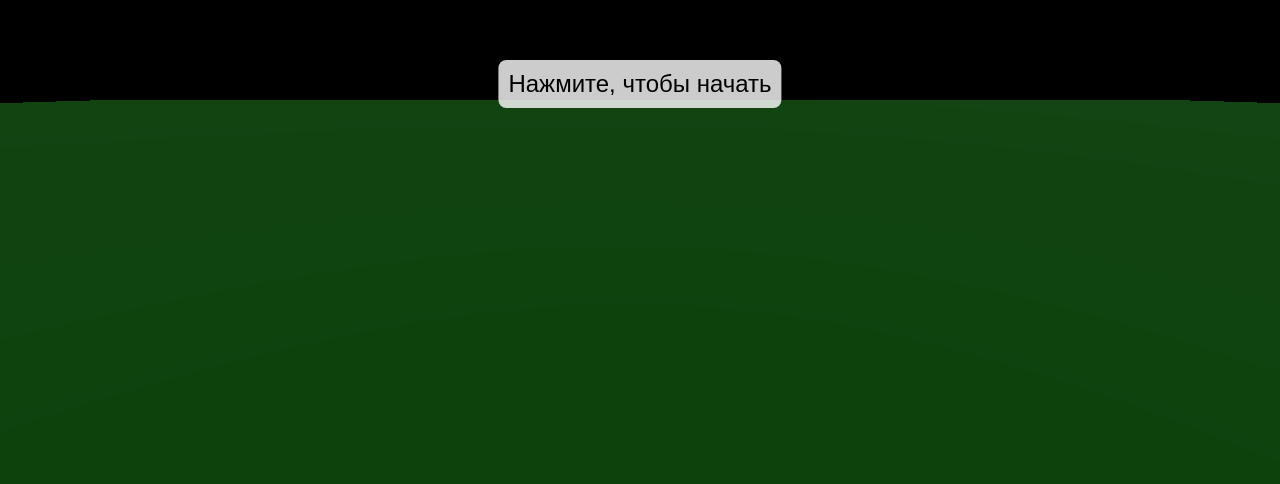
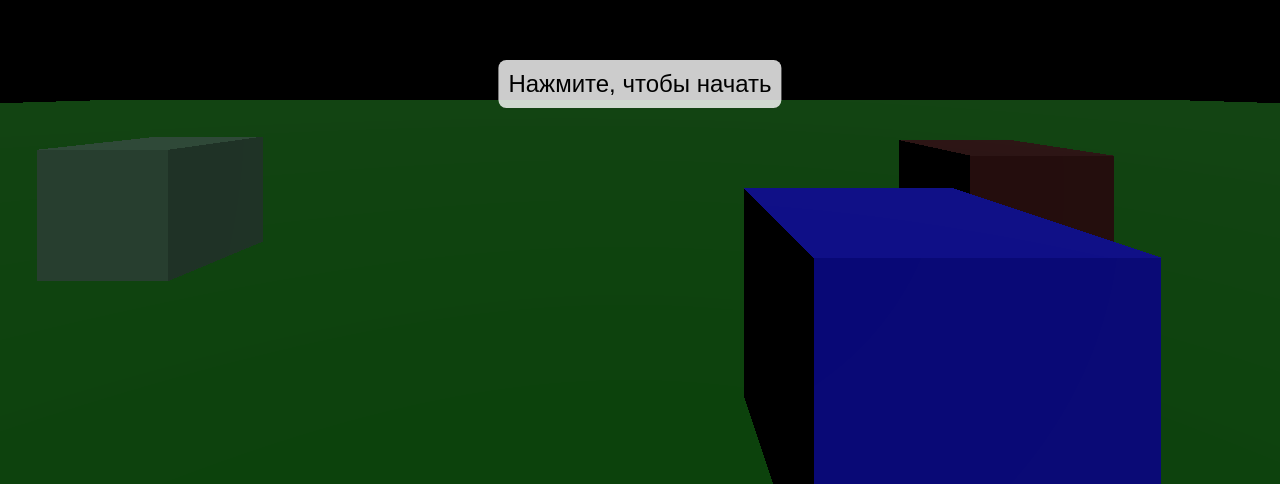
Before and after one commit to kenaS0708/3d-game1, a plain HTML site: page index.html in a window 1280 px wide. Shown: the part 316-800 px from the top of the page. Drawn offline with nearby package versions, Linux system fonts and the light colour scheme; animation ran at ten frames a second.

Commit message:
Update index.html

```diff
--- a/index.html
+++ b/index.html
@@ -3,7 +3,7 @@
 <head>
     <meta charset="UTF-8">
     <meta name="viewport" content="width=device-width, initial-scale=1.0">
-    <title>3D Environment with Physics</title>
+    <title>3D Environment with Improved Collision</title>
     <style>
         body { margin: 0; overflow: hidden; }
         #instructions {
@@ -56,10 +56,31 @@
     cube.position.set(5, 1, 5);
     scene.add(cube);
 
+    // Другие блоки
+    const blocks = [cube];
+
+    // Добавляем несколько блоков
+    for (let i = 0; i < 5; i++) {
+        const block = new THREE.Mesh(
+            new THREE.BoxGeometry(2, 2, 2),
+            new THREE.MeshStandardMaterial({ color: Math.random() * 0xffffff })
+        );
+        block.position.set(Math.random() * 20 - 10, 1, Math.random() * 20 - 10);
+        scene.add(block);
+        blocks.push(block);
+    }
+
     // Оболочка для управления камерой
     const cameraWrapper = new THREE.Object3D();
     cameraWrapper.add(camera);
     scene.add(cameraWrapper);
+
+    // Добавление маленького кубика-оружия
+    const weaponGeometry = new THREE.BoxGeometry(0.5, 0.5, 0.5);
+    const weaponMaterial = new THREE.MeshStandardMaterial({ color: 0x0000ff });
+    const weapon = new THREE.Mesh(weaponGeometry, weaponMaterial);
+    weapon.position.set(0.5, -0.5, -1); // Смещение относительно камеры
+    camera.add(weapon); // Прикрепляем кубик к камере
 
     // Переменные для управления
     const speed = 5; // Скорость передвижения
@@ -73,6 +94,22 @@
     // Позиция камеры
     camera.position.set(0, playerHeight, 0);
 
+    // Функция проверки столкновений
+    function checkCollisions(position, direction) {
+        const playerBounds = new THREE.Box3().setFromCenterAndSize(
+            position.clone().add(direction),
+            new THREE.Vector3(1, playerHeight, 1)
+        );
+
+        for (const block of blocks) {
+            const blockBounds = new THREE.Box3().setFromObject(block);
+            if (blockBounds.intersectsBox(playerBounds)) {
+                return blockBounds.max.y; // Возвращаем высоту столкновения
+            }
+        }
+        return null; // Нет столкновений
+    }
+
     // Управление движением
     function moveCamera(deltaTime) {
         const direction = new THREE.Vector3();
@@ -80,55 +117,60 @@
         const right = new THREE.Vector3();
 
         // Направления движения
-        cameraWrapper.getWorldDirection(forward); // Получаем направление камеры
-        forward.y = 0; // Игнорируем вертикальный наклон камеры
+        cameraWrapper.getWorldDirection(forward);
+        forward.y = 0;
         forward.normalize();
-
-        right.copy(forward).cross(new THREE.Vector3(0, 1, 0)).normalize(); // Перпендикулярное направление
+        right.copy(forward).cross(new THREE.Vector3(0, 1, 0)).normalize();
 
         // Добавляем или вычитаем векторы для правильного направления
-        if (movement.forward) direction.sub(forward); // Движение вперед (инвертировано)
-        if (movement.backward) direction.add(forward); // Движение назад
-        if (movement.left) direction.sub(right); // Движение влево
-        if (movement.right) direction.add(right); // Движение вправо
+        if (movement.forward) direction.add(forward);
+        if (movement.backward) direction.sub(forward);
+        if (movement.left) direction.add(right);
+        if (movement.right) direction.sub(right);
 
-        // Применяем движение
         direction.normalize().multiplyScalar(speed * deltaTime);
 
-        // Проверка на столкновение с кубом
-        const nextPosition = cameraWrapper.position.clone().add(direction);
-        const cubeBounds = new THREE.Box3().setFromObject(cube);
-        const playerBounds = new THREE.Box3().setFromCenterAndSize(
-            nextPosition,
-            new THREE.Vector3(1, playerHeight, 1) // Размер игрока
-        );
-
-        if (cubeBounds.intersectsBox(playerBounds)) {
-            // Ограничение движения при столкновении
-            const collisionNormal = nextPosition.clone().sub(cube.position).normalize();
-            collisionNormal.y = 0; // Игнорируем вертикальный компонент
-            direction.sub(collisionNormal.multiplyScalar(direction.dot(collisionNormal)));
+        // Проверяем на столкновения в горизонтальной плоскости
+        const collisionHeight = checkCollisions(cameraWrapper.position, direction);
+        if (collisionHeight === null || cameraWrapper.position.y > collisionHeight + 0.1) {
+            cameraWrapper.position.add(direction);
         }
-
-        cameraWrapper.position.add(direction);
 
         // Гравитация
         if (!isGrounded) velocityY -= gravity * deltaTime;
-        cameraWrapper.position.y += velocityY * deltaTime;
 
-        // Ограничение по полу
-        if (cameraWrapper.position.y <= playerHeight) {
-            cameraWrapper.position.y = playerHeight;
-            velocityY = 0;
-            isGrounded = true;
+        const nextYPosition = cameraWrapper.position.y + velocityY * deltaTime;
+        const playerBounds = new THREE.Box3().setFromCenterAndSize(
+            new THREE.Vector3(cameraWrapper.position.x, nextYPosition, cameraWrapper.position.z),
+            new THREE.Vector3(1, playerHeight, 1)
+        );
+
+        let collisionDetected = false;
+
+        for (const block of blocks) {
+            const blockBounds = new THREE.Box3().setFromObject(block);
+            if (blockBounds.intersectsBox(playerBounds)) {
+                collisionDetected = true;
+                if (velocityY < 0) {
+                    isGrounded = true;
+                    velocityY = 0;
+                    cameraWrapper.position.y = blockBounds.max.y + playerHeight / 2; // Останавливаем над блоком
+                }
+                break;
+            }
+        }
+
+        if (!collisionDetected) {
+            isGrounded = nextYPosition <= playerHeight;
+            cameraWrapper.position.y = Math.max(nextYPosition, playerHeight);
         }
     }
 
     // Управление клавишами
     document.addEventListener('keydown', (event) => {
         switch (event.code) {
-            case 'KeyW': movement.forward = true; break;
-            case 'KeyS': movement.backward = true; break;
+            case 'KeyS': movement.forward = true; break;
+            case 'KeyW': movement.backward = true; break;
             case 'KeyA': movement.left = true; break;
             case 'KeyD': movement.right = true; break;
             case 'Space':
@@ -142,8 +184,8 @@
 
     document.addEventListener('keyup', (event) => {
         switch (event.code) {
-            case 'KeyW': movement.forward = false; break;
-            case 'KeyS': movement.backward = false; break;
+            case 'KeyS': movement.forward = false; break;
+            case 'KeyW': movement.backward = false; break;
             case 'KeyA': movement.left = false; break;
             case 'KeyD': movement.right = false; break;
         }
@@ -166,39 +208,105 @@
     });
 
     // Управление камерой мышью
+    // Управление камерой мышью
     let pitch = 0; // Угол наклона вверх/вниз
     let yaw = 0;   // Угол поворота влево/вправо
 
     function onMouseMove(event) {
-        const sensitivity = 0.002; // Чувствительность мыши
+        const sensitivity = 0.002;
         const movementX = event.movementX || 0;
         const movementY = event.movementY || 0;
 
-        // Обновляем углы поворота
-        yaw -= movementX * sensitivity; // Влево/вправо
-        pitch -= movementY * sensitivity; // Вверх/вниз
+        yaw -= movementX * sensitivity;
+        pitch -= movementY * sensitivity;
 
-        // Ограничиваем угол наклона вверх/вниз (от -90° до 90°)
-        const maxPitch = Math.PI / 2; // 90°
+        const maxPitch = Math.PI / 2;
         pitch = Math.max(-maxPitch, Math.min(maxPitch, pitch));
 
-        // Устанавливаем повороты
-        cameraWrapper.rotation.y = yaw; // Влево/вправо
-        camera.rotation.x = pitch; // Вверх/вниз
+        cameraWrapper.rotation.y = yaw;
+        camera.rotation.x = pitch;
     }
 
     // Анимация
-    let previousTime = performance.now();
+    const clock = new THREE.Clock();
+
+        // Массив для хранения пуль
+    const bullets = [];
+
+    // Функция создания пули
+    function shootBullet() {
+        const bulletGeometry = new THREE.BoxGeometry(0.2, 0.2, 0.2);
+        const bulletMaterial = new THREE.MeshStandardMaterial({ color: 0xffff00 });
+        const bullet = new THREE.Mesh(bulletGeometry, bulletMaterial);
+
+        // Установить начальную позицию пули на позицию синего куба (оружия)
+        const bulletPosition = new THREE.Vector3();
+        weapon.getWorldPosition(bulletPosition); // Позиция синего куба
+        bullet.position.copy(bulletPosition);
+
+        // Направление движения пули
+        const bulletDirection = new THREE.Vector3();
+        camera.getWorldDirection(bulletDirection); // Направление камеры
+        bullet.userData.velocity = bulletDirection.clone().multiplyScalar(10); // Скорость пули
+
+        scene.add(bullet);
+        bullets.push(bullet);
+    }
+
+    // Слушатель для нажатия левой кнопки мыши
+    document.addEventListener('mousedown', (event) => {
+        if (event.button === 0) { // Левая кнопка мыши
+            shootBullet();
+        }
+    });
+
+        // Функция обновления пуль
+    // Функция обновления пуль с проверкой на столкновения
+    function updateBullets(deltaTime) {
+        for (let i = bullets.length - 1; i >= 0; i--) {
+            const bullet = bullets[i];
+            const velocity = bullet.userData.velocity;
+
+            // Обновить позицию пули
+            bullet.position.add(velocity.clone().multiplyScalar(deltaTime));
+
+            // Создаем границы пули
+            const bulletBounds = new THREE.Box3().setFromObject(bullet);
+
+            let isCollision = false;
+
+            // Проверяем столкновение с каждым блоком
+            for (const block of blocks) {
+                const blockBounds = new THREE.Box3().setFromObject(block);
+
+                if (bulletBounds.intersectsBox(blockBounds)) {
+                    // Удаляем пулю и выходим из цикла
+                    isCollision = true;
+                    scene.remove(bullet);
+                    bullets.splice(i, 1);
+                    break;
+                }
+            }
+
+            // Если пуля вышла за пределы сцены, удаляем её
+            if (!isCollision && bullet.position.length() > 100) {
+                scene.remove(bullet);
+                bullets.splice(i, 1);
+            }
+        }
+    }
+
+
     function animate() {
-        const currentTime = performance.now();
-        const deltaTime = (currentTime - previousTime) / 1000; // Время между кадрами в секундах
-        previousTime = currentTime;
-
+        const deltaTime = clock.getDelta();
         moveCamera(deltaTime);
+        updateBullets(deltaTime); // Обновляем пули с проверкой столкновений
         renderer.render(scene, camera);
         requestAnimationFrame(animate);
     }
+
     animate();
 </script>
+
 </body>
 </html>
```
